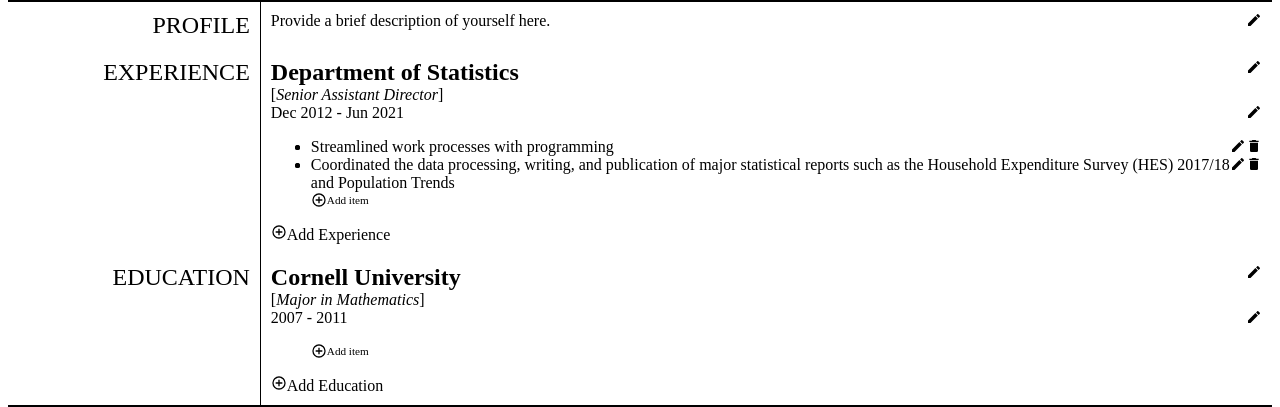
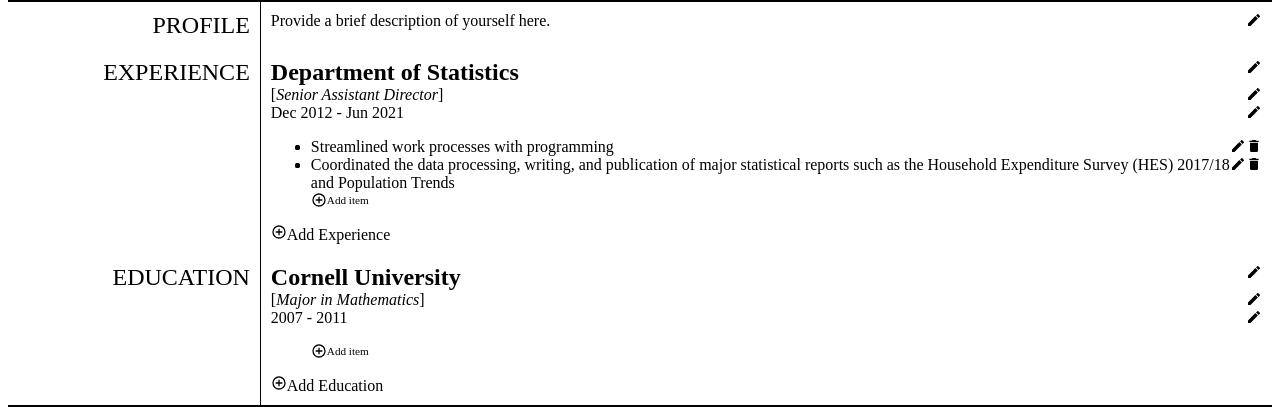
Before and after one commit to Houndoom/odin-cv-project, a React (Create React App) app: page / in a window 1280 px wide. Shown: the part 239-646 px from the top of the page. Built offline with nearby package versions, Linux system fonts and the light colour scheme.

Commit message:
Implement ad-hoc editable field for job title as it needs to be a span

```diff
--- a/src/App.css
+++ b/src/App.css
@@ -70,7 +70,7 @@
   justify-self: end;
 }
 
-.profile-text, .org-field, .date-field {
+.profile-text, .org-field, .title-field, .date-field {
   display: grid;
   grid-template-columns: 1fr auto;
   gap: var(--large-space);
--- /dev/null
+++ b/src/components/EditButton.js
@@ -0,0 +1,18 @@
+import React, { Component } from 'react';
+import fieldControl from './fieldControl';
+import edit from '../images/pencil.svg';
+import confirm from '../images/check.svg';
+
+class EditButton extends Component {
+  render() {
+    let button;
+    if (!this.props.element.edit) {
+      button = <img src={edit} alt='Edit' onClick={fieldControl.editField.bind(this.props.this)} data-for={this.props.name}/>
+    } else {
+      button = <img src={confirm} alt='Confirm' onClick={fieldControl.confirmField.bind(this.props.this)} data-for={this.props.name}/>
+    }
+    return button;
+  }
+}
+
+export default EditButton;
--- a/src/components/EditableField.js
+++ b/src/components/EditableField.js
@@ -1,23 +1,20 @@
 import React, { Component } from 'react';
 import fieldControl from './fieldControl';
-import edit from '../images/pencil.svg';
-import confirm from '../images/check.svg';
+import EditButton from './EditButton';
 
 class EditableField extends Component {
   render() {
     let field;
     if (!this.props.element.edit) {
-      field = [
-        <div className={this.props.name}>{this.props.element.text}</div>,
-        <img src={edit} alt='Edit' onClick={fieldControl.editField.bind(this.props.this)} data-for={this.props.name}/>
-      ]
+      field = <div className={this.props.name}>{this.props.element.text}</div>
     } else {
-      field = [
-        <input className={this.props.name} onChange={fieldControl.handleChange.bind(this.props.this)} value={this.props.element.text} data-for={this.props.name}></input>,
-        <img src={confirm} alt='Confirm' onClick={fieldControl.confirmField.bind(this.props.this)} data-for={this.props.name}/>
-      ]
+      field = <input className={this.props.name} onChange={fieldControl.handleChange.bind(this.props.this)} value={this.props.element.text} data-for={this.props.name}></input>
     }
-    return field;
+    let button = <EditButton name={this.props.name} this={this.props.this} element = {this.props.element} />;
+
+    let editableField = [field, button];
+
+    return editableField;
   }
 }
 
--- a/src/components/Instance.js
+++ b/src/components/Instance.js
@@ -2,6 +2,8 @@
 import add from '../images/plus.svg';
 import InstanceItem from './InstanceItem';
 import EditableField from './EditableField';
+import EditButton from './EditButton';
+import fieldControl from './fieldControl';
 
 class Instance extends Component {
   constructor(props) {
@@ -25,13 +27,25 @@
 
   render() {
     const instance = this.state;
+
+    // Ad-hoc EditableField as it needs to be a span to put it in the square brackets
+    let titleField;
+    if (!instance.title.edit) {
+      titleField = <span className='title'>{instance.title.text}</span>
+    } else {
+      titleField = <input className='title' onChange={fieldControl.handleChange.bind(this)} value={instance.title.text} data-for='title'></input>
+    }
+
     return (
       <div className='instance'>
         <div className='org-field'>
           <EditableField element={instance.org} this={this} name='org' />
         </div>
-        <div>
-          [<span className='title'>{instance.title.text}</span>]
+        <div className='title-field'>
+          <div className='title-span'>
+            [{titleField}]
+          </div>
+          <EditButton element={instance.title} this={this} name='title' />
         </div>
         <div className="date-field">
           <EditableField element={instance.date} this={this} name='date' />
```
